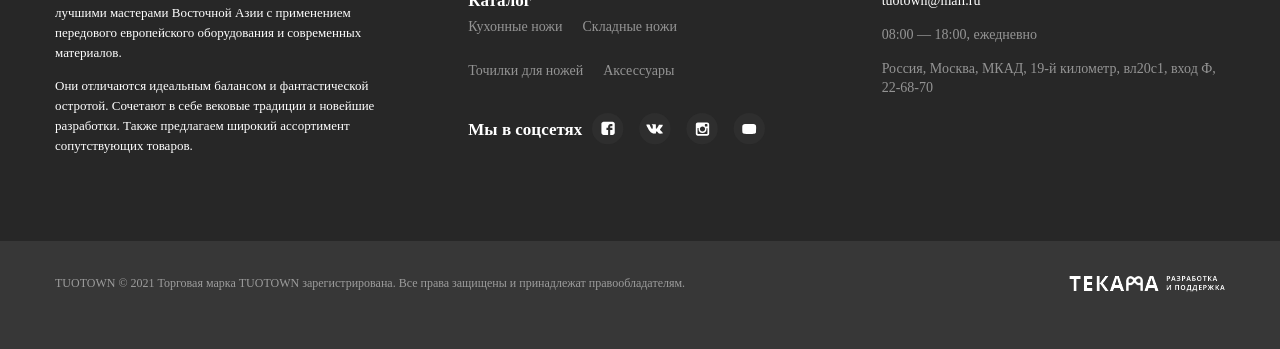
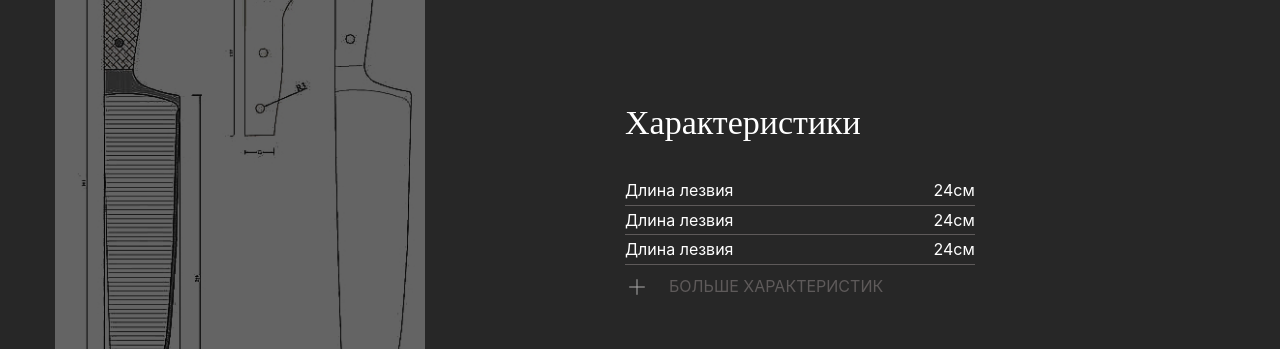
Before and after one commit to Islam-Parchiev/TuoTown, a React (Create React App) app: page /product/1 in a window 1280 px wide. Shown: the part 2741-3090 px from the top of the page. Before the commit the page ends 3068 px from the top, so only its background shows below. Built offline with nearby package versions, Linux system fonts and the light colour scheme.

Commit message:
specifications-section-html-finish

```diff
--- /dev/null
+++ b/src/components/Specifications/Specifications.module.scss
@@ -0,0 +1,50 @@
+.Specifications {
+    height: 80vh;
+    background-color: var(--charleston-color);
+    &__container {
+        height: 100%;
+        display: flex;
+        align-items: center;
+        gap: 200px;
+
+    }
+    &__img {
+        width: 370px;
+        height: 600px;
+        border-radius: 15px;
+        img {
+            display: block;
+            width: 100%;
+            height: 100%;
+            border-radius: 15px;
+            object-fit: cover;
+        }
+    }
+    &__info {
+        color:var(--light-color);
+        h3 {
+            color:var(--light-color);
+font-family: Jura;
+font-size: 34px;
+font-style: normal;
+font-weight: 500;
+line-height: normal;
+        }
+        &_item {
+            padding: 5px 0;
+            display: flex;
+            align-items: center;
+            gap: 200px;
+            border-bottom: 1px solid var(--hover-color);
+        }
+    }
+    &__more_btn {
+
+        margin-top: 10px;
+        display: flex;
+        align-items: center;
+        gap: 20px;
+        text-transform: uppercase;
+        color:var(--hover-color)
+    }
+}
--- /dev/null
+++ b/src/components/Specifications/Specifications.tsx
@@ -0,0 +1,46 @@
+import {FC} from 'react'
+
+import styles from './Specifications.module.scss';
+
+
+const Specifications:FC = () => {
+	return (
+		<section className={styles.Specifications}>
+	 				<div className={`container ${styles.Specifications__container}`}>
+        	    <div className={styles.Specifications__img}>
+              	<img src="/img/product/spec1.jpg" alt="" />
+				</div>
+				<div className={styles.Specifications__info}>
+					<h3>Характеристики</h3>
+					<ul className={`list-reset ${styles.Specifications__info_list}`}>
+						<li className={styles.Specifications__info_item}>
+							<span>Длина лезвия</span>
+							<span>24см</span>
+						</li>
+						<li className={styles.Specifications__info_item}>
+							<span>Длина лезвия</span>
+							<span>24см</span>
+						</li>
+						<li className={styles.Specifications__info_item}>
+							<span>Длина лезвия</span>
+							<span>24см</span>
+						</li>
+					</ul>
+					<button className={`btn-reset ${styles.Specifications__more_btn}`}>
+						<svg xmlns="http://www.w3.org/2000/svg" width="24" height="24" viewBox="0 0 24 24" fill="none">
+							<path fill-rule="evenodd" clip-rule="evenodd" d="M12.4979 4.5C12.4979 4.22386 12.274 4
+								11.9979 4C11.7218 4 11.4979 4.22386 11.4979 4.5V11.4979H4.5C4.22386 11.4979 4 11.7218
+								4 11.9979C4 12.2741 4.22386 12.4979 4.5 12.4979H11.4979V19.4958C11.4979 19.772 11.7218
+								19.9958 11.9979 19.9958C12.274 19.9958 12.4979 19.772 12.4979 19.4958V12.4979H19.4958C19.772
+								12.4979 19.9958 12.2741 19.9958 11.9979C19.9958 11.7218 19.772 11.4979 19.4958
+								11.4979H12.4979V4.5Z" fill="#ADACAC"/>
+						</svg>
+					больше характеристик
+					</button>
+				</div>
+			</div>
+		</section>
+	)
+}
+
+export default Specifications
--- a/src/pages/Product/Product.tsx
+++ b/src/pages/Product/Product.tsx
@@ -9,6 +9,7 @@ import ProductQuantity from '../../components/ProductQuantity/ProductQuantity';
 import ProductInfo from '../../components/ProductInfo/ProductInfo';
 import ProductSlider from '../../components/ProductSlider/ProductSlider';
 import ProductVideo from '../../components/ProductVideo/ProductVideo';
+import Specifications from '../../components/Specifications/Specifications';
 
 const Product:React.FC<any> = ({toggleSidebar,setToggleSidebar}) => {
 	const {id} = useParams()
@@ -27,6 +28,7 @@ const Product:React.FC<any> = ({toggleSidebar,setToggleSidebar}) => {
 				<ProductInfo/>
 				<ProductSlider/>
 				<ProductVideo/>
+				<Specifications/>
 			</main>
 		</>
 	)
```
Also changed, not shown: public/img/Product/spec1.jpg (added).
